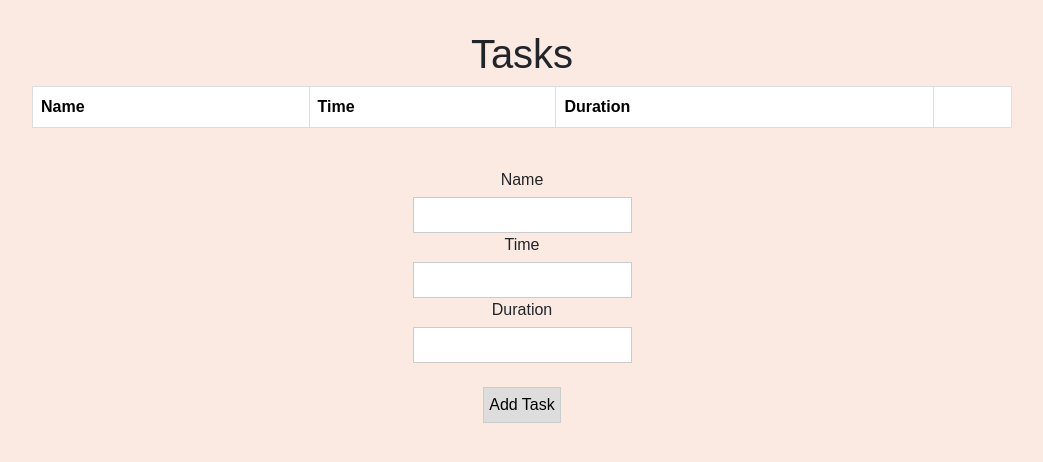
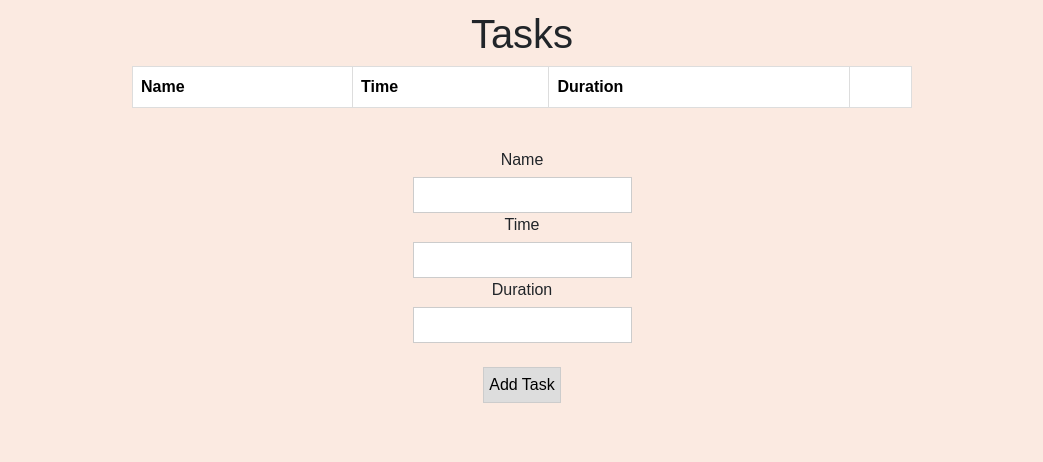
Before and after one commit to rohan-git-repo/todo-list, a website: page index.html in a window 1280 px wide. Shown: the whole page, without its empty margins (118-1161 px from the left). Drawn offline with nearby package versions, Linux system fonts and the light colour scheme; no server answers.

Commit message:
Update styles.css

```diff
--- a/styles.css
+++ b/styles.css
@@ -7,8 +7,8 @@ body {
 
 #main {
   text-align: center;
-  margin: 20px auto;
-  width: 1000px;
+  margin: 0 auto;
+  max-width: 800px;
   padding: 10px;
 }
 
@@ -30,6 +30,7 @@ th {
 
 form {
   margin-bottom: 20px;
+
 }
 
 label {
@@ -45,4 +46,5 @@ input[type="text"], input[type="submit"] {
 input[type="submit"] {
   cursor: pointer;
   background-color: #ddd;
+
 }
```
